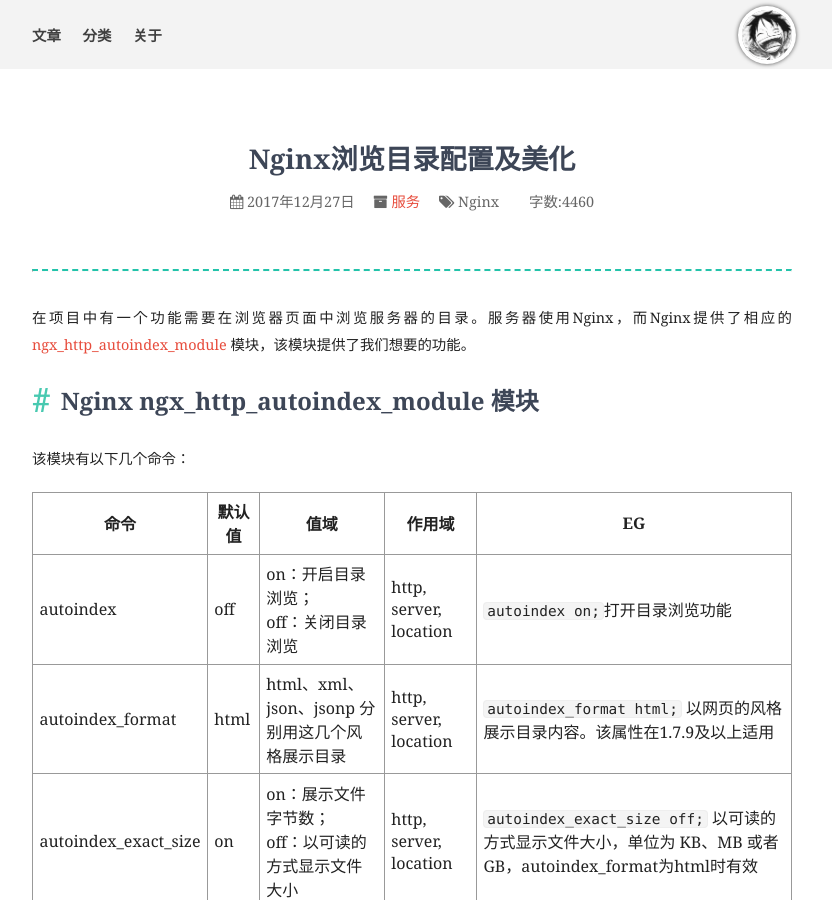
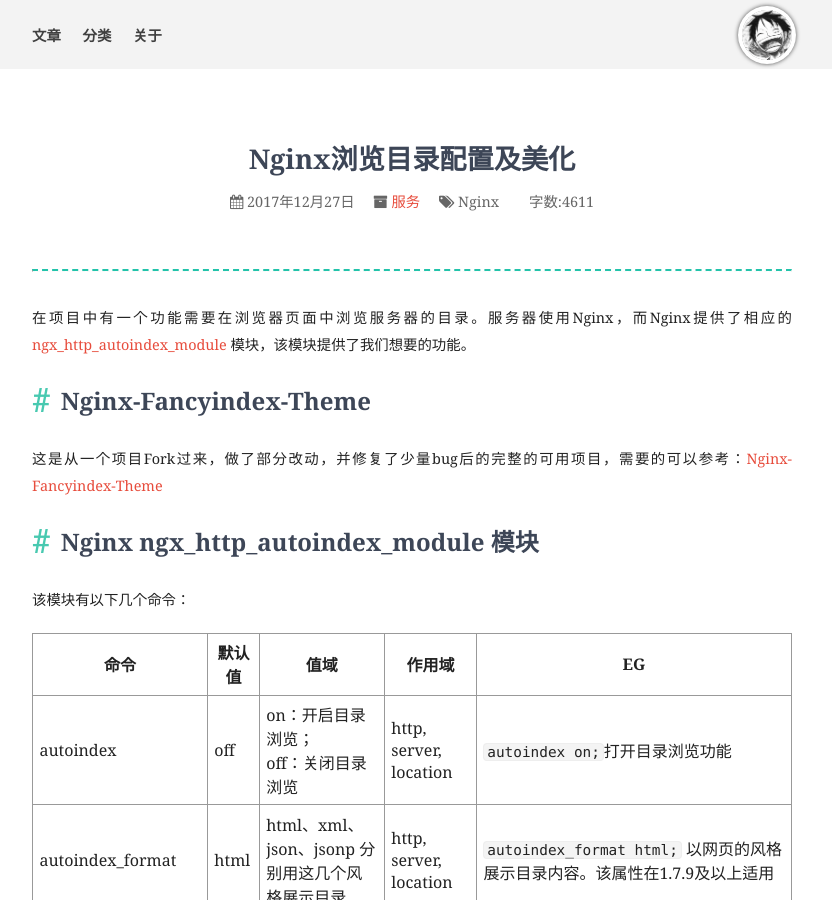
Before and after one commit to lanffy/lanffy.github.io, a Jekyll site: the page built from _posts/2017/2017-12-27-Nginx-Browse-Folder-Config.md, in a window 1280 px wide and 900 px high. Shown: the whole window, without its empty margins (228-1060 px from the left). Built offline with Jekyll 4.4.1, drawn with Linux system fonts in a browser that asks for light colours; nearby versions of some CDN libraries; comment, search, counter and statistics services are not loaded; some of the changed text lies outside the part shown.

Commit message:
update post

```diff
--- a/_posts/2017/2017-12-27-Nginx-Browse-Folder-Config.md
+++ b/_posts/2017/2017-12-27-Nginx-Browse-Folder-Config.md
@@ -8,6 +8,10 @@ author_name: R_Lanffy
 ---
 
 在项目中有一个功能需要在浏览器页面中浏览服务器的目录。服务器使用Nginx，而Nginx提供了相应的[ngx_http_autoindex_module](http://nginx.org/en/docs/http/ngx_http_autoindex_module.html) 模块，该模块提供了我们想要的功能。
+
+## Nginx-Fancyindex-Theme
+
+这是从一个项目Fork过来，做了部分改动，并修复了少量bug后的完整的可用项目，需要的可以参考：[Nginx-Fancyindex-Theme](https://github.com/lanffy/Nginx-Fancyindex-Theme)
 
 ## Nginx ngx_http_autoindex_module 模块
 
@@ -142,3 +146,4 @@ configure arguments: --prefix=/usr/local/nginx --with-http_ssl_module --with-pcr
 
 1. [配置 Nginx 的目录浏览功能](http://www.swiftyper.com/2016/12/08/nginx-autoindex-configuration/)
 2. [Nginx-Fancyindex-Theme](http://perso.crans.org/besson/publis/Nginx-Fancyindex-Theme/?C=S;O=D)
+3. [我的Nginx-Fancyindex-Theme](https://github.com/lanffy/Nginx-Fancyindex-Theme)
```
